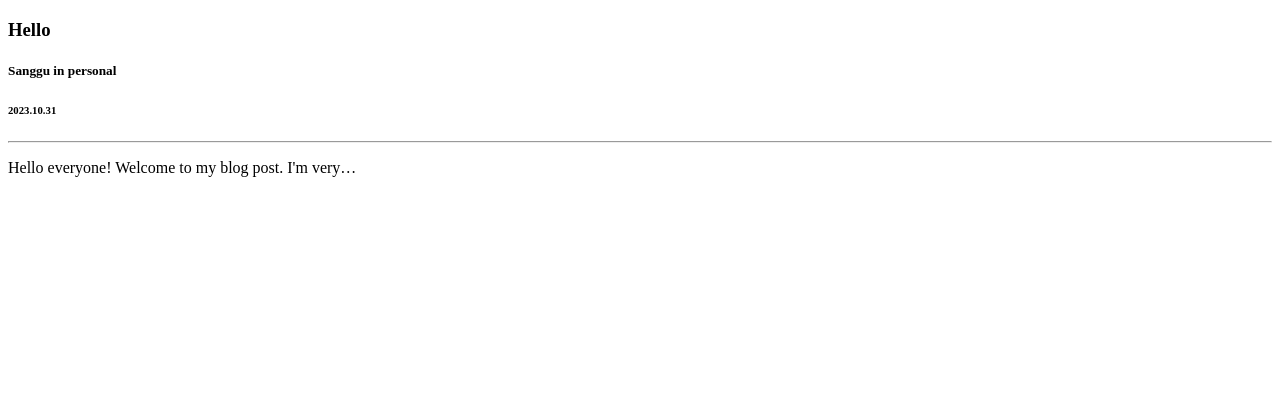
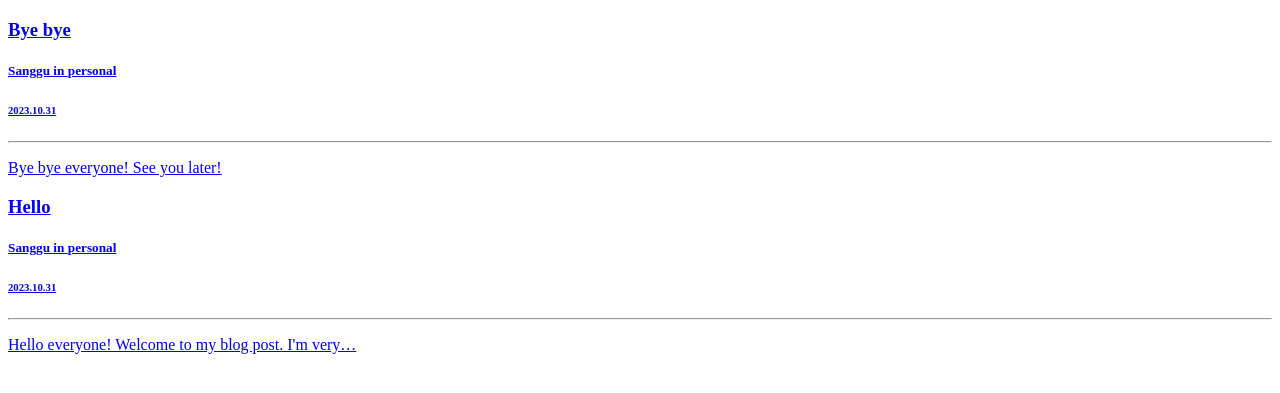
Before and after one commit to KSHoon522/dev-stickers, a Gatsby site: page /blog in a window 1280 px wide. Shown: the part 131-524 px from the top of the page. Built offline with nearby package versions, Linux system fonts and the light colour scheme; Gatsby itself is replaced by a stand-in of ours.

Commit message:
MDX blog Post

```diff
--- /dev/null
+++ b/blog-posts/Bye.mdx
@@ -0,0 +1,11 @@
+---
+title: Bye bye
+category: personal
+date: "2023-10-31"
+author: "Sanggu"
+slug: bye-bye-everyone
+---
+
+# Bye bye everyone!
+
+See you later!
--- a/blog-posts/hello.mdx
+++ b/blog-posts/hello.mdx
@@ -3,9 +3,10 @@ title: Hello
 category: personal
 date: "2023-10-31"
 author: "Sanggu"
+slug: hello-everyone
 ---
 
-## Hello everyone!
+# Hello everyone!
 
 Welcome to my blog post. I'm very happy to have you all here with me on this special ocasion.
 
--- a/src/pages/blog.tsx
+++ b/src/pages/blog/index.tsx
@@ -1,7 +1,7 @@
 import React from "react";
-import Layout from "../components/Layout";
-import Seo from "../components/Seo";
-import { PageProps, graphql } from "gatsby";
+import Layout from "../../components/Layout";
+import Seo from "../../components/Seo";
+import { Link, PageProps, graphql } from "gatsby";
 
 function Blog({ data }: PageProps<Queries.BlogPostsQuery>) {
   return (
@@ -9,6 +9,7 @@ function Blog({ data }: PageProps<Queries.BlogPostsQuery>) {
       <section>
         {data.allMdx.nodes.map((file, index) => (
           <article key={index}>
+            <Link to={`/blog/${file.frontmatter?.slug}`}>
               <h3>{file.frontmatter?.title}</h3>
               <h5>
                 {file.frontmatter?.author} in {file.frontmatter?.category}
@@ -16,6 +17,7 @@ function Blog({ data }: PageProps<Queries.BlogPostsQuery>) {
               <h6>{file.frontmatter?.date}</h6>
               <hr />
               <p>{file.excerpt}</p>
+            </Link>
           </article>
         ))}
       </section>
@@ -29,6 +31,7 @@ export const query = graphql`
     allMdx {
       nodes {
         frontmatter {
+          slug
           title
           date(formatString: "YYYY.MM.DD")
           category
```
Also changed, not shown: src/pages/blog/{mdx.frontmatter__slug}.tsx (added, +10 -0 lines). Lines whose indentation alone changed are shown as unchanged.
